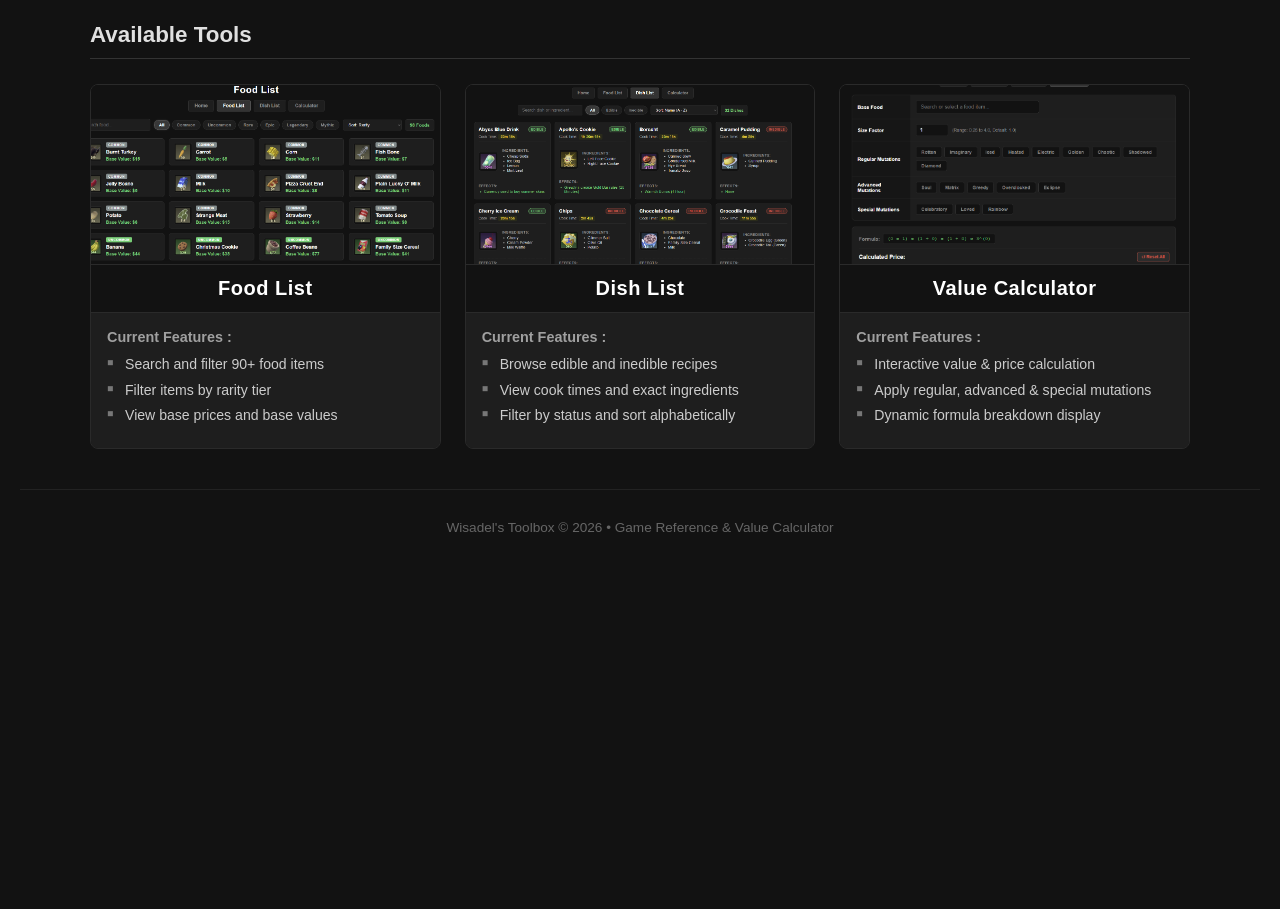
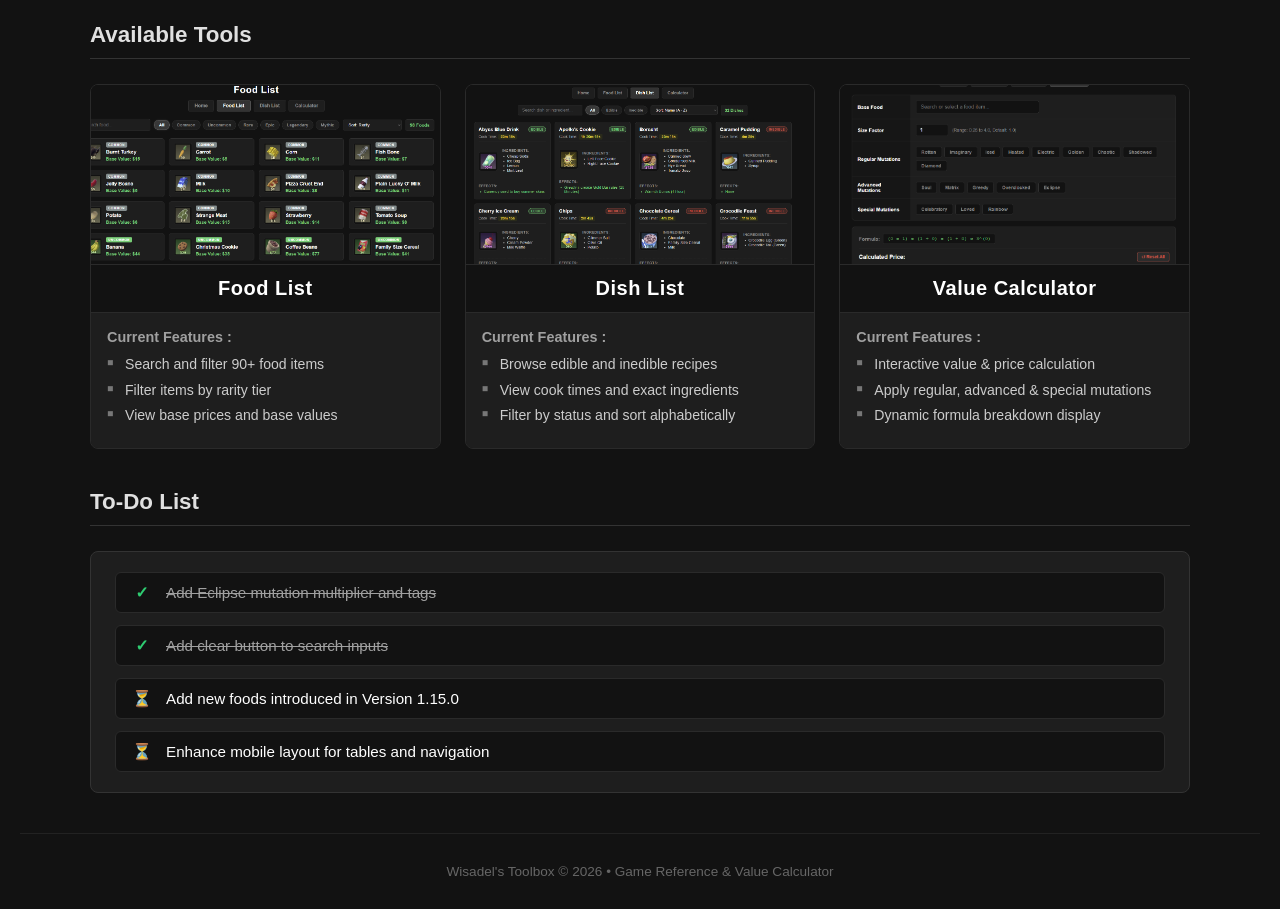
Before and after one commit to Wisadel-rev/deadly-delivery-tool, a plain HTML site: page index.html in a window 1280 px wide. Shown: the part 115-1024 px from the top of the page. Before the commit the page ends 800 px from the top, so only its background shows below. Drawn offline with Linux system fonts and the light colour scheme.

Commit message:
Added a To-Do List on the Home Page

```diff
--- a/css/home.css
+++ b/css/home.css
@@ -77,7 +77,7 @@ h1 {
 }
 
 /* ==========================================================================
-   Tools Grid Layout (Reference Image Style)
+   Tools Grid Layout
    ========================================================================== */
 .tools-grid {
   display: grid;
@@ -176,11 +176,72 @@ h1 {
   color: #777;
 }
 
-/* Responsive Tweaks */
-@media (max-width: 768px) {
-  .tools-grid {
-    grid-template-columns: 1fr;
-  }
+/* ==========================================================================
+   To-Do List / Roadmap Section
+   ========================================================================== */
+.todo-section {
+  margin-top: 40px;
+  margin-bottom: 20px;
+}
+
+.todo-card {
+  background-color: #1e1e1e;
+  border: 1px solid #333;
+  border-radius: 8px;
+  padding: 20px 24px;
+}
+
+.todo-list {
+  list-style: none;
+  display: flex;
+  flex-direction: column;
+  gap: 12px;
+}
+
+.todo-list li {
+  display: flex;
+  align-items: center;
+  gap: 12px;
+  font-size: 0.95rem;
+  padding: 10px 14px;
+  background-color: #121212;
+  border-radius: 6px;
+  border: 1px solid #2a2a2a;
+}
+
+.todo-icon {
+  font-size: 1rem;
+  font-weight: bold;
+  min-width: 24px;
+  text-align: center;
+}
+
+.status-done {
+  color: #a0a0a0;
+}
+
+.status-done .todo-icon {
+  color: #2ecc71;
+}
+
+.status-done .todo-text {
+  text-decoration: line-through;
+}
+
+.status-pending .todo-icon {
+  color: #f1c40f;
+}
+
+.status-pending .todo-text {
+  color: #ffffff;
+}
+
+.status-planned .todo-icon {
+  color: #3498db;
+}
+
+.status-planned .todo-text {
+  color: #888888;
 }
 
 /* ==========================================================================
@@ -203,8 +264,14 @@ footer {
 }
 
 /* ==========================================================================
-   Mobile Navigation Fix (Solution 2: Horizontal Scroll)
+   Responsive & Mobile Navigation Fix
    ========================================================================== */
+@media (max-width: 768px) {
+  .tools-grid {
+    grid-template-columns: 1fr;
+  }
+}
+
 @media (max-width: 600px) {
   .tab-nav {
     display: flex;
--- a/index.html
+++ b/index.html
@@ -26,7 +26,7 @@
 
     <div class="tools-grid">
 
-      <a href="./foods/index.html" class="tool-card">
+      <a href="./foods/" class="tool-card">
         <div class="card-media">
           <img src="./images/foods-preview.png" alt="Food List Preview" onerror="this.onerror=null; this.src='https://via.placeholder.com/600x300/1e1e1e/888888?text=Food+List+Preview';" />
         </div>
@@ -43,7 +43,7 @@
         </div>
       </a>
 
-      <a href="./dishes/index.html" class="tool-card">
+      <a href="./dishes/" class="tool-card">
         <div class="card-media">
           <img src="./images/dishes-preview.png" alt="Dish List Preview" onerror="this.onerror=null; this.src='https://via.placeholder.com/600x300/1e1e1e/888888?text=Dish+List+Preview';" />
         </div>
@@ -60,7 +60,7 @@
         </div>
       </a>
 
-      <a href="./calculator/index.html" class="tool-card">
+      <a href="./calculator/" class="tool-card">
         <div class="card-media">
           <img src="./images/calculator-preview.png" alt="Calculator Preview" onerror="this.onerror=null; this.src='https://via.placeholder.com/600x300/1e1e1e/888888?text=Value+Calculator+Preview';" />
         </div>
@@ -78,6 +78,34 @@
       </a>
 
     </div>
+
+    <section class="todo-section">
+      <div class="section-title">
+        <h2>To-Do List</h2>
+      </div>
+
+      <div class="todo-card">
+        <ul class="todo-list">
+          <li class="status-done">
+            <span class="todo-icon">✓</span>
+            <span class="todo-text">Add Eclipse mutation multiplier and tags</span>
+          </li>
+          <li class="status-done">
+            <span class="todo-icon">✓</span>
+            <span class="todo-text">Add clear button to search inputs</span>
+          </li>
+          <li class="status-pending">
+            <span class="todo-icon">⏳</span>
+            <span class="todo-text">Add new foods introduced in Version 1.15.0</span>
+          </li>
+          <li class="status-pending">
+            <span class="todo-icon">⏳</span>
+            <span class="todo-text">Enhance mobile layout for tables and navigation</span>
+          </li>
+        </ul>
+      </div>
+    </section>
+
   </main>
 
   <footer>
```
